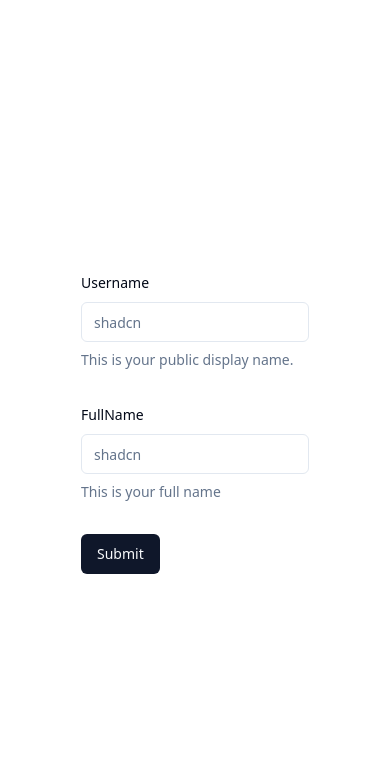
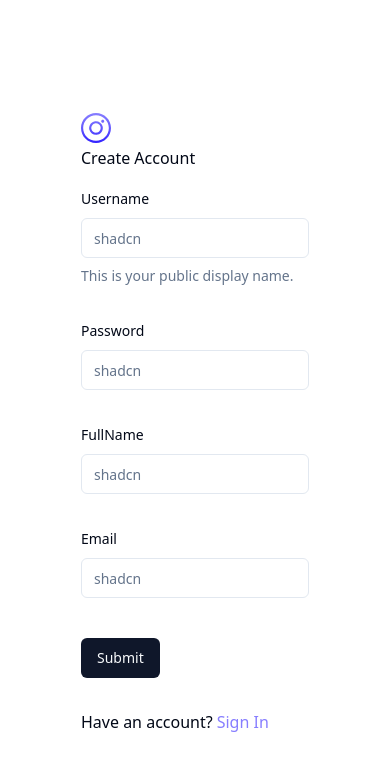
Before and after one commit to vincentdang92/social_app, a React (Vite) app: page /sign-up in a window 390 px wide. Shown: the top 770 px of the page. Built offline with nearby package versions, Linux system fonts and the light colour scheme.

Commit message:
init appwrite

```diff
--- a/package.json
+++ b/package.json
@@ -13,6 +13,7 @@
     "@hookform/resolvers": "^3.3.4",
     "@radix-ui/react-label": "^2.0.2",
     "@radix-ui/react-slot": "^1.0.2",
+    "appwrite": "^14.0.0-rc.5",
     "class-variance-authority": "^0.7.0",
     "clsx": "^2.1.0",
     "lucide-react": "^0.330.0",
--- a/src/_auth/forms/SignupForm.tsx
+++ b/src/_auth/forms/SignupForm.tsx
@@ -1,6 +1,7 @@
 import { zodResolver } from "@hookform/resolvers/zod"
 import { useForm } from "react-hook-form"
 import { z } from "zod"
+import { Link } from "react-router-dom"
 
 import { Button } from "@/components/ui/button"
 import {
@@ -14,13 +15,18 @@ import {
 } from "@/components/ui/form"
 import { Input } from "@/components/ui/input"
 import { SignupValidation } from "@/lib/validation"
+import Loader from "@/components/shared/Loader"
 
 const SignupForm = () => {
+  const isLoading = false;
   // 1. Define your form.
   const form = useForm<z.infer<typeof SignupValidation>>({
     resolver: zodResolver(SignupValidation),
     defaultValues: {
       username: "",
+      email: "",
+      name: "",
+      password: ""
 
     },
   })
@@ -34,7 +40,10 @@ const SignupForm = () => {
   return (
 
     <Form {...form}>
-      <form onSubmit={form.handleSubmit(onSubmit)} className="space-y-8">
+      <div className="sm:w-420 flex-center flex-col ">
+        <img src="/assets/images/logo.svg" alt="logo" />
+        <h2 className="">Create Account</h2>
+        <form onSubmit={form.handleSubmit(onSubmit)} className="space-y-8 gap-5 w-full mt-4">
         <FormField
           control={form.control}
           name="username"
@@ -53,6 +62,22 @@ const SignupForm = () => {
         />
         <FormField
           control={form.control}
+          name="password"
+          render={({ field }) => (
+            <FormItem>
+              <FormLabel>Password</FormLabel>
+              <FormControl>
+                <Input placeholder="shadcn" {...field} />
+              </FormControl>
+              <FormDescription>
+
+              </FormDescription>
+              <FormMessage />
+            </FormItem>
+          )}
+        />
+        <FormField
+          control={form.control}
           name="name"
           render={({ field }) => (
             <FormItem>
@@ -61,14 +86,45 @@ const SignupForm = () => {
                 <Input placeholder="shadcn" {...field} />
               </FormControl>
               <FormDescription>
-                This is your full name
+
               </FormDescription>
               <FormMessage />
             </FormItem>
           )}
         />
-        <Button type="submit">Submit</Button>
+        <FormField
+          control={form.control}
+          name="email"
+          render={({ field }) => (
+            <FormItem>
+              <FormLabel>Email</FormLabel>
+              <FormControl>
+                <Input placeholder="shadcn" {...field} />
+              </FormControl>
+              <FormDescription>
+
+              </FormDescription>
+              <FormMessage />
+            </FormItem>
+          )}
+        />
+        <Button type="submit" className="btn-primary flex-center gap-2">
+          {isLoading ?
+            (
+              <div className="flex-center gap-2">
+                <Loader />  Loading...
+              </div>
+            )
+            : "Submit"
+          }
+        </Button>
+        <p className="text-small-regular">Have an account?
+          <Link to="/sign-in" className="text-primary-500 ml-1">Sign In</Link>
+        </p>
       </form>
+      </div>
+
+
     </Form>
   )
 }
--- /dev/null
+++ b/src/components/shared/Loader.tsx
@@ -0,0 +1,11 @@
+
+
+const Loader = () => {
+  return (
+    <div className="flex-center w-full">
+        <img src="/assets/icons/loader.svg" alt="Loader" width={24} height={24} />
+    </div>
+  )
+}
+
+export default Loader
--- /dev/null
+++ b/src/lib/appwrite/config.ts
@@ -0,0 +1,10 @@
+import {Client, Account, Databases, Storage, Avatars} from "appwrite"
+
+export const appwriteConfig = {
+    projectId: import.meta.env.VITE_APPWRITE_PROJECT_ID
+}
+export const client = new Client();
+export const account = new Account(client);
+export const databases = new Databases(client);
+export const storage = new Storage(client);
+export const avatars = new Avatars(client);
--- a/src/lib/validation/index.ts
+++ b/src/lib/validation/index.ts
@@ -3,4 +3,6 @@ import { z } from "zod"
 export const SignupValidation = z.object({
     username: z.string().min(2,{ message: "Too Short" }).max(50),
     name: z.string().min(2,{ message: "Too Short" }).max(50, ),
+    email: z.string().min(2,{message: "Too short"}).max(50),
+    password: z.string().min(2,{}).max(30,{})
 })
--- /dev/null
+++ b/src/vite-env.d.ts
@@ -0,0 +1 @@
+/// <reference types="vite/client" />
--- a/tailwind.config.js
+++ b/tailwind.config.js
@@ -18,6 +18,19 @@ module.exports = {
     },
     extend: {
       colors: {
+        'primary-500': '#877EFF',
+        'primary-600': '#5D5FEF',
+        'secondary-500': '#FFB620',
+        'off-white': '#D0DFFF',
+        'red': '#FF5A5A',
+        'dark-1': '#000000',
+        'dark-2': '#09090A',
+        'dark-3': '#101012',
+        'dark-4': '#1F1F22',
+        'light-1': '#FFFFFF',
+        'light-2': '#EFEFEF',
+        'light-3': '#7878A3',
+        'light-4': '#5C5C7B',
         border: "hsl(var(--border))",
         input: "hsl(var(--input))",
         ring: "hsl(var(--ring))",
@@ -67,6 +80,18 @@ module.exports = {
           to: { height: "0" },
         },
       },
+      screens: {
+        'xs': '480px',
+
+      },
+      width: {
+        '420': '420px',
+        '465': '465px',
+      },
+      fontFamily: {
+        inter: ['Inter', 'sans-serif'],
+
+      },
       animation: {
         "accordion-down": "accordion-down 0.2s ease-out",
         "accordion-up": "accordion-up 0.2s ease-out",
```
Also changed, not shown: 1 other file (tests, documents, lock files or other folders).
